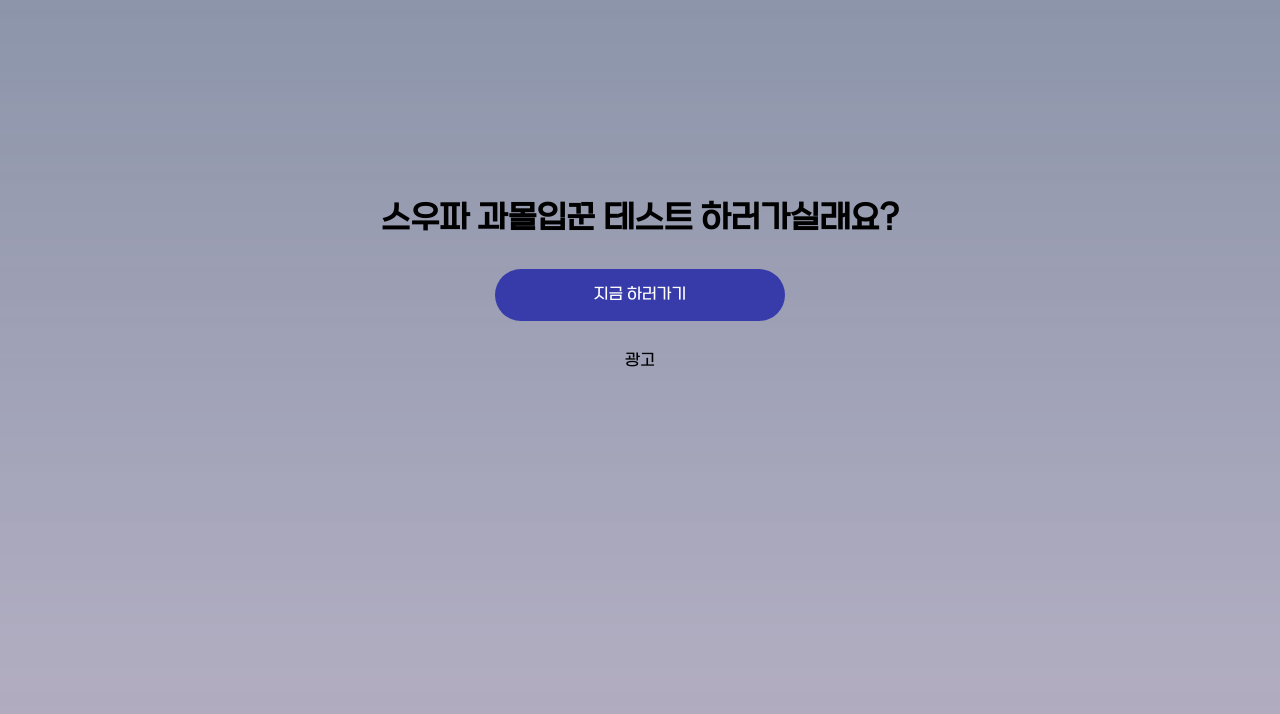
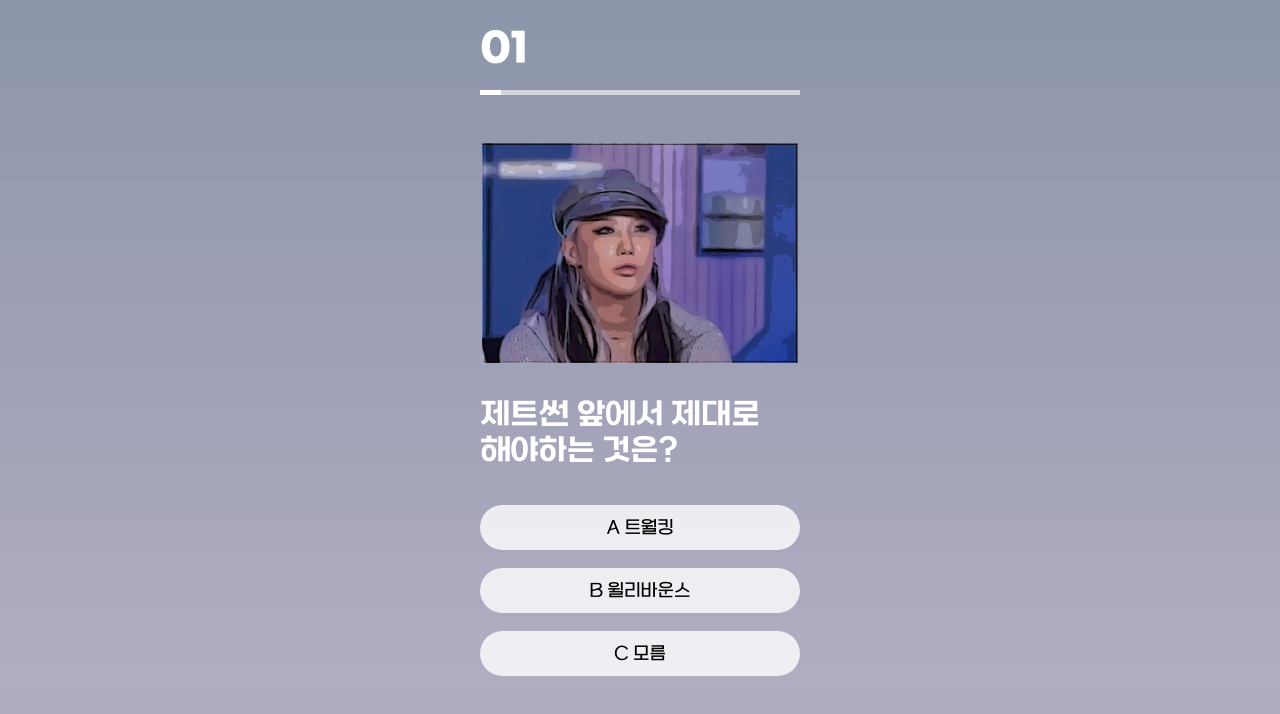
Before and after one commit to Ji-Yeon0107/swf2, a Next.js app: page /Questions in a window 1280 px wide. Before the commit this address had no page. Shown: the top 714 px of the page. Built offline with nearby package versions, Linux system fonts and the light colour scheme.

Commit message:
Add files via upload

```diff
--- /dev/null
+++ b/src/pages/Questions.js
@@ -0,0 +1,196 @@
+import React, {useState, useEffect} from 'react';
+import {questions} from '../data/questions'
+import Link from "next/link";
+import { useRecoilState } from 'recoil';
+import { scoreState } from '../states/states';
+
+
+const Questions = () => {
+
+    const [index, setIndex] = useState(0);
+    const [score, setScore] = useRecoilState(scoreState);
+
+    const [click, setClick] = useState(true);
+
+    // 다음문제 넘어갈 때 동작
+    const nextQuestion = () =>{
+        setTimeout(()=>{
+            setIndex(index+1);
+        },500)
+        clearTimeout();
+    }
+
+    useEffect(()=>{
+        if(index>0) {
+            if(index<questions.length) {
+                // 3지선다에서 2지선다로 넘어갈 때 A3 없애기
+                if(questions[index].A3.A===""){
+                    var hideAnswer = document.querySelector('div.answer3');
+                    hideAnswer.style.display="none";
+                }else{
+                    var hideAnswer = document.querySelector('div.answer3');
+                    hideAnswer.style.display="block";
+
+                }
+
+                // 클래스명 추가,제거
+                const selectedAnswer = document.querySelector('div.selected')
+                selectedAnswer.classList.remove('selected');
+                selectedAnswer.className +=' pre-select'
+                setClick(true);
+
+
+                // 진행바 길이 (width)변화
+                let pickedBar = document.querySelector('.bar');
+                pickedBar.style.width = `calc((100% / ${questions.length}) * (1 + ${index}))`
+
+                // 보기 위치 무작위 배치
+                // const checkAnswer = () => {
+                //     var a = document.querySelector('.answer-list');
+                //     for (var i = a.children.length; i >= 0; i--) {
+                //         a.appendChild(a.children[Math.random() * i | 0]);
+                //     }
+                // }
+                // checkAnswer();
+            }
+        }
+    },[index])
+
+
+// 문제 숫자 0 제어
+const trimIndex = ()=>{
+    const indexPlusZero = "0"+String(index+1)
+    const trimedIndex = indexPlusZero.substr(-2)
+    return (
+        trimedIndex
+    )
+}
+// 문제진행바 제어
+const controllBar = ()=> {
+    if(index<questions.length) {
+        return(
+            <div className="bar-box" style={barBoxStyle}>
+                <div className="bar" style={barStyle}></div>
+            </div>
+        )
+    }
+}
+
+
+const showPage = ()=> {
+    // 마지막 문제까지 뿌려질 html
+    if(index<questions.length){
+        return(
+            <div>
+                <div className="question-number">{trimIndex()}</div>
+                {controllBar()}
+                <div className="question-imgbox">
+                    <img
+                        className="question-img"
+                        src={`/q${index+1}.jpg`}
+                        alt="question"
+                    />
+                    </div>
+                    {
+                        questions[index].Q1==null
+                        ?(
+                            <div className="question">{questions[index].Q}</div>
+                        )
+                        :(<div className="question">
+                            <span>{questions[index].Q}</span>
+                            <span className="red">{questions[index].Q1}</span>
+                            <span>{questions[index].Q2}</span>
+                        </div>
+                        )
+                    }
+
+                <div className="answer">
+                    <div className="answer-box">
+                        <div className="answer-list">
+                            <div className="answer1 answer-list-item pre-select" onClick={function(){
+
+                                if(click) {
+                                    const selectedAnswer = document.querySelector('.answer1');
+                                    selectedAnswer.className +=' selected'
+                                    selectedAnswer.classList.remove('pre-select');
+                                    setScore(score+questions[index].A1.score)
+                                }
+                                setClick(false);
+                                nextQuestion();
+                            }
+                            }>A {questions[index].A1.A}
+
+                            </div>
+                            <div className="answer2 pre-select answer-list-item" onClick={function(){
+
+                              if(click){
+                              const selectedAnswer = document.querySelector('.answer2');
+                              selectedAnswer.className +=' selected'
+                            selectedAnswer.classList.remove('pre-select');
+                            setScore(score+questions[index].A2.score)
+                            }
+
+                               setClick(false);
+                                nextQuestion();
+                            }
+                            }>B {questions[index].A2.A}</div>
+
+                            <div className="answer3 pre-select answer-list-item" onClick={function(){
+
+                                if(click){
+                                const selectedAnswer = document.querySelector('.answer3');
+                                selectedAnswer.className +=' selected'
+                                selectedAnswer.classList.remove('pre-select');
+                                }
+
+                                setClick(false);
+                                    nextQuestion();
+                                }
+                                }>C {questions[index].A3.A}
+                            </div>
+                        </div>
+                    </div>
+                </div>
+            </div>
+
+        )
+    } else {
+
+        //마지막문제 후 화면
+
+    return (
+        <div className="check-result">
+            <p>🥁🥁🥁</p>
+            <p>두구두구두구두구</p>
+            <p>나의 과몰입 점수는?</p>
+            <Link href={`/Result?score=${score}`} as="/result" >
+                <button className="check-result-button">점수 확인하기</button>
+            </Link>
+        </div>
+    )
+}
+}
+
+    return(
+        <div className="wrapper">
+            <div className="inner">
+                {showPage()}
+            </div>
+        </div>
+    )
+}
+
+const barBoxStyle = {
+    width:"100%",
+    height:"5px",
+    background:"rgba(255,255,255,0.6)",
+}
+
+const barStyle = {
+    width: `calc(100% / ${questions.length})`,
+    height:"100%",
+    background:"rgba(255,255,255,1)",
+    transition:"all 200ms",
+}
+
+export default Questions
```
Also changed, not shown: src/pages/Result.js (+4 -3 lines), src/pages/index.js (+17 -20 lines).
